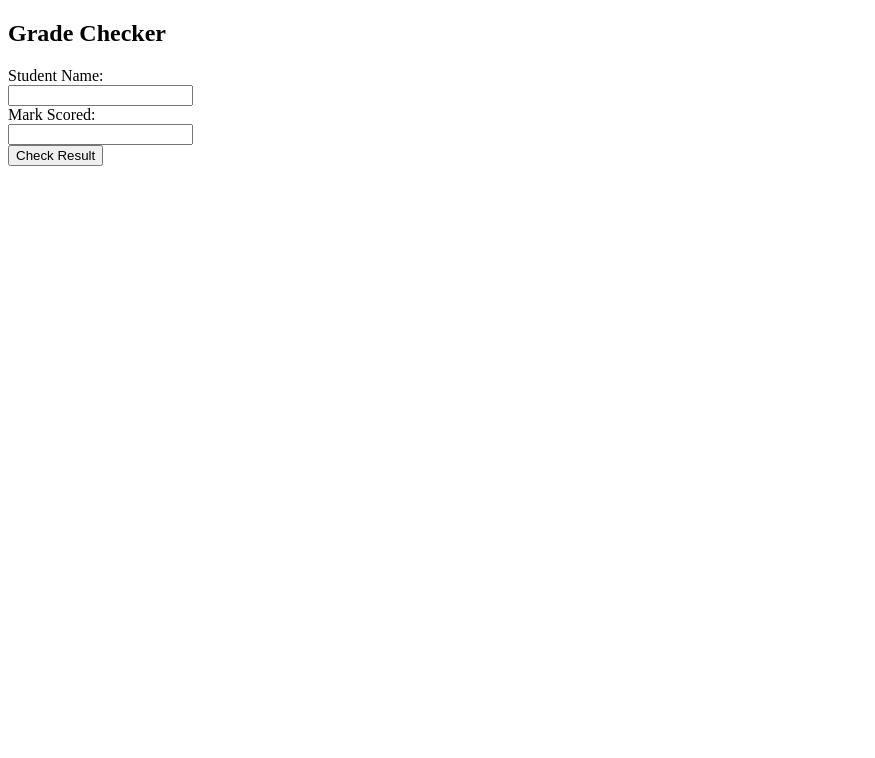
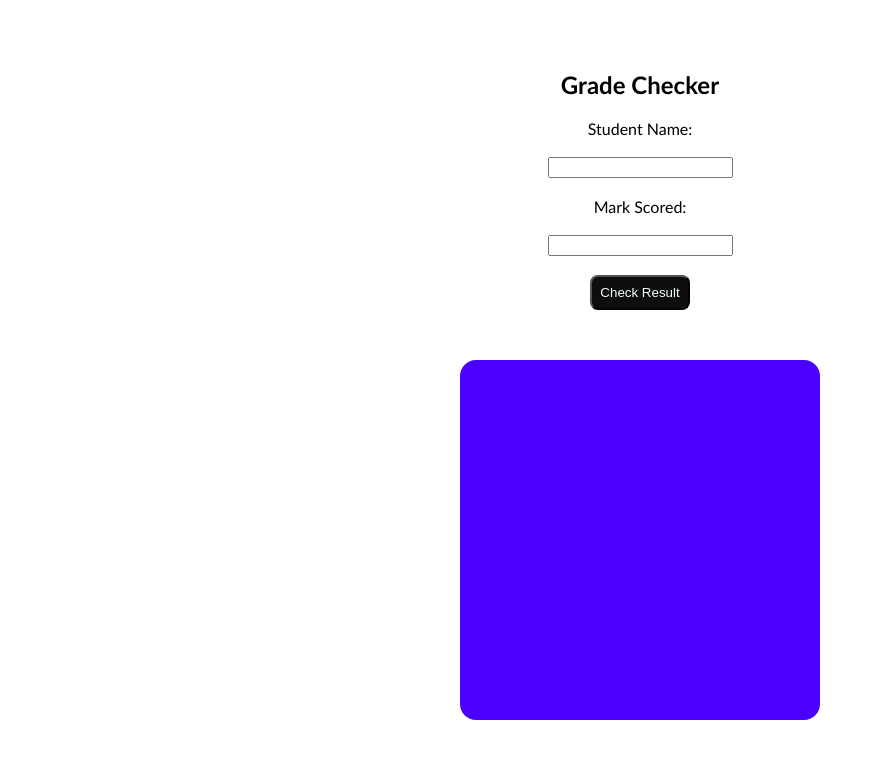
Before and after one commit to zakir-muhammed/grades-calculator, a plain HTML site: page index.html in a window 1280 px wide. Shown: the whole page, without its empty margins (0-875 px from the left). Drawn offline with Linux system fonts and the light colour scheme.

Commit message:
add ui for grade calculator

```diff
--- a/index.html
+++ b/index.html
@@ -4,6 +4,44 @@
     <meta charset="UTF-8">
     <meta name="viewport" content="width=device-width, initial-scale=1.0">
     <title>Document</title>
+    <style>
+        body{
+            font-family: 'Gill Sans', 'Gill Sans MT', Calibri, 'Trebuchet MS', sans-serif;
+            margin:10px;
+            margin-top: 50px;
+            display: flex;
+            flex-direction: column;
+            justify-content: center;
+            align-items: center;
+        }
+        button{
+            cursor: pointer;
+            padding: 8px;
+            color: azure;
+            background-color: rgb(15, 14, 13);
+            border-radius: 8px;
+        }
+        button:hover {
+            color: black;
+            background-color: azure;
+        }
+        .Result {
+            font-family: Impact, Haettenschweiler, 'Arial Narrow Bold', sans-serif;
+            font-size: 50px;
+            font-weight: 400;
+            margin: 50px;
+            padding: 30px;
+            width: 300px;
+            height: 300px;
+            color: rgb(255, 255, 255);
+            background-color: rgb(76, 0, 255);
+            border-radius: 16px;
+            display: flex;
+            flex-direction: column;
+            justify-content: center;
+            align-items: center;
+        }
+    </style>
 </head>
 <body>
     <h2>Grade Checker</h2>
--- a/index.js
+++ b/index.js
@@ -4,7 +4,11 @@ function checkResult () {
     console.log(marks);
     let grade , status;
 
-    if (marks >= 90) {
+    if (name === "") { errorDiv.textContent = "Name cannot be empty.";
+        return;
+      }
+
+    if (marks >= 90 && marks <= 100) {
         grade = "A+";
     }else if (marks >= 80){
         grade = "A";
@@ -24,6 +28,11 @@ function checkResult () {
         status = "FAILED"
     }
 
+    if (marks > 100) {
+        alert("Marks cannot be more than 100!");
+        return;
+      }
+
     const result = `
 Name: ${name} <br>
 Marks: ${marks} <br>
```
